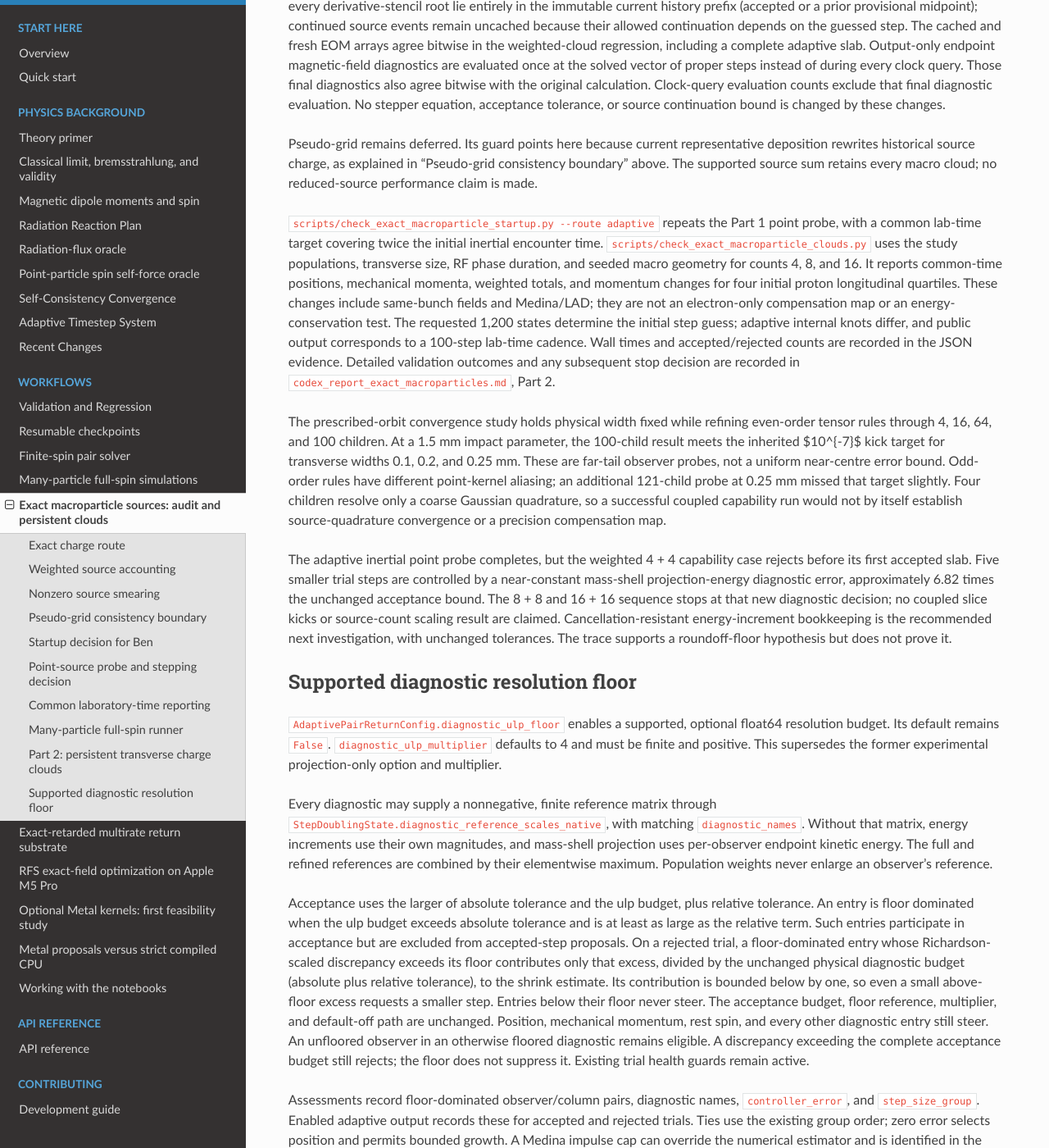
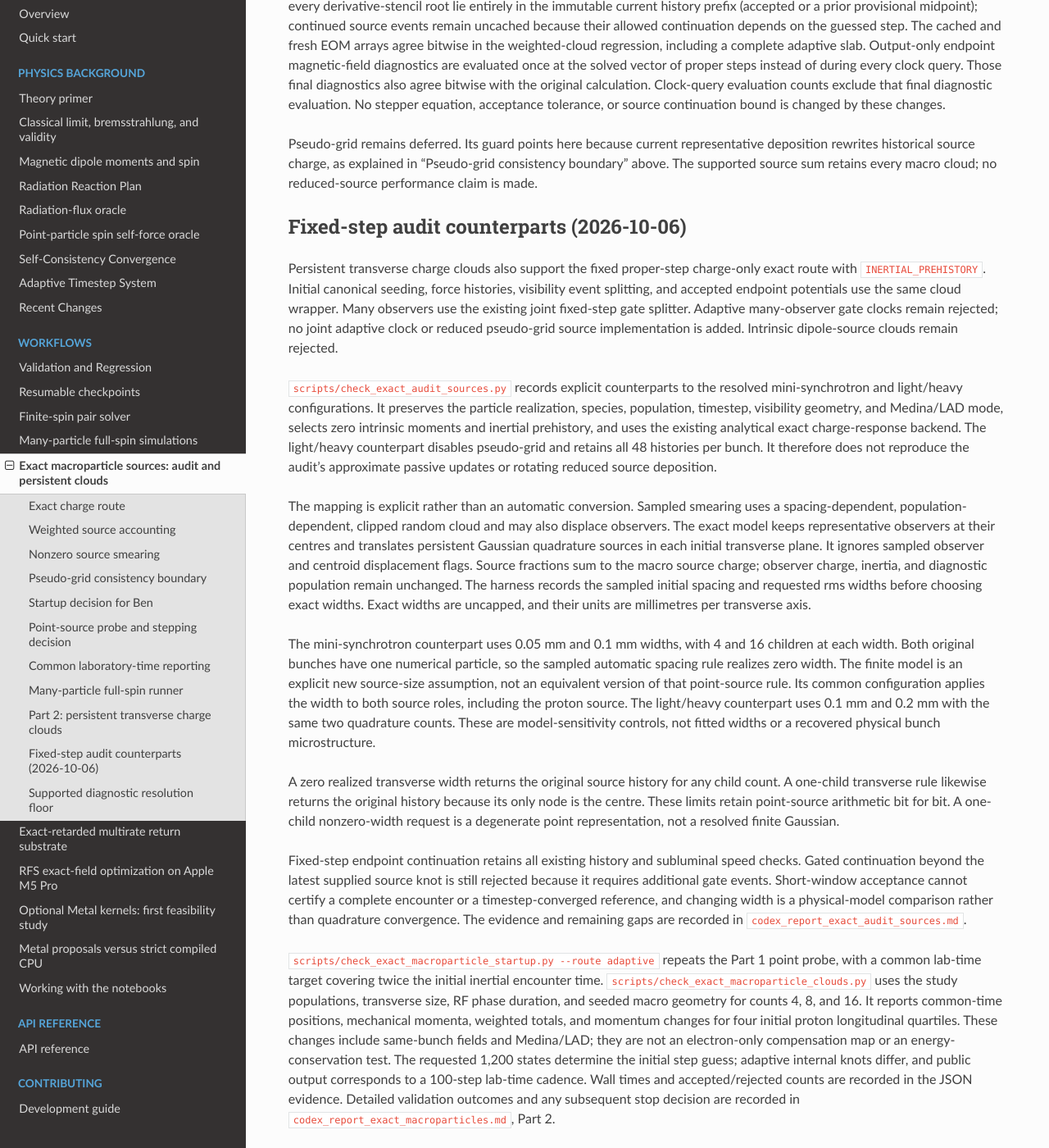
Before and after one commit to benfolsom/LW_integrator, a Sphinx documentation site: the page built from docs/source/exact_macroparticle_sources.rst, in a window 1280 px wide and 1400 px high, scrolled down 6539 px. Shown: the whole window at 82% size. Built offline with Sphinx 7.4.7 and the Read the Docs theme 3.1.0, drawn with Linux system fonts in a browser that asks for light colours; pages that are not in the unit, such as notebooks, are missing from menus.

Commit message:
WIP (unreviewed checkpoint): persistent exact source clouds on the fixed-step route

```diff
--- a/docs/source/exact_macroparticle_sources.rst
+++ b/docs/source/exact_macroparticle_sources.rst
@@ -381,6 +381,59 @@ representative deposition rewrites historical source charge, as explained in
 "Pseudo-grid consistency boundary" above. The supported source sum retains
 every macro cloud; no reduced-source performance claim is made.
 
+Fixed-step audit counterparts (2026-10-06)
+-----------------------------------------
+
+Persistent transverse charge clouds also support the fixed proper-step
+charge-only exact route with ``INERTIAL_PREHISTORY``. Initial canonical
+seeding, force histories, visibility event splitting, and accepted endpoint
+potentials use the same cloud wrapper. Many observers use the existing joint
+fixed-step gate splitter. Adaptive many-observer gate clocks remain rejected;
+no joint adaptive clock or reduced pseudo-grid source implementation is added.
+Intrinsic dipole-source clouds remain rejected.
+
+``scripts/check_exact_audit_sources.py`` records explicit counterparts to the
+resolved mini-synchrotron and light/heavy configurations. It preserves the
+particle realization, species, population, timestep, visibility geometry,
+and Medina/LAD mode, selects zero intrinsic moments and inertial prehistory,
+and uses the existing analytical exact charge-response backend. The light/heavy
+counterpart disables pseudo-grid and retains all 48 histories per bunch.
+It therefore does not reproduce the audit's approximate passive updates or
+rotating reduced source deposition.
+
+The mapping is explicit rather than an automatic conversion. Sampled smearing
+uses a spacing-dependent, population-dependent, clipped random cloud and may
+also displace observers. The exact model keeps representative observers at
+their centres and translates persistent Gaussian quadrature sources in each
+initial transverse plane. It ignores sampled observer and centroid displacement
+flags. Source fractions sum to the macro source charge; observer charge,
+inertia, and diagnostic population remain unchanged. The harness records the
+sampled initial spacing and requested rms widths before choosing exact widths.
+Exact widths are uncapped, and their units are millimetres per transverse axis.
+
+The mini-synchrotron counterpart uses 0.05 mm and 0.1 mm widths, with 4 and
+16 children at each width. Both original bunches have one numerical particle,
+so the sampled automatic spacing rule realizes zero width. The finite model
+is an explicit new source-size assumption, not an equivalent version of that
+point-source rule. Its common configuration applies the width to both source
+roles, including the proton source. The light/heavy counterpart uses 0.1 mm
+and 0.2 mm with the same two quadrature counts. These are model-sensitivity
+controls, not fitted widths or a recovered physical bunch microstructure.
+
+A zero realized transverse width returns the original source history for
+any child count. A one-child transverse rule likewise returns the original
+history because its only node is the centre. These limits retain point-source
+arithmetic bit for bit. A one-child nonzero-width request is a degenerate
+point representation, not a resolved finite Gaussian.
+
+Fixed-step endpoint continuation retains all existing history and subluminal
+speed checks. Gated continuation beyond the latest supplied source knot is
+still rejected because it requires additional gate events. Short-window
+acceptance cannot certify a complete encounter or a timestep-converged
+reference, and changing width is a physical-model comparison rather than
+quadrature convergence. The evidence and remaining gaps are recorded in
+``codex_report_exact_audit_sources.md``.
+
 ``scripts/check_exact_macroparticle_startup.py --route adaptive`` repeats the
 Part 1 point probe, with a common lab-time target covering twice the initial
 inertial encounter time. ``scripts/check_exact_macroparticle_clouds.py`` uses
```
Also changed, not shown: 3 other files.
